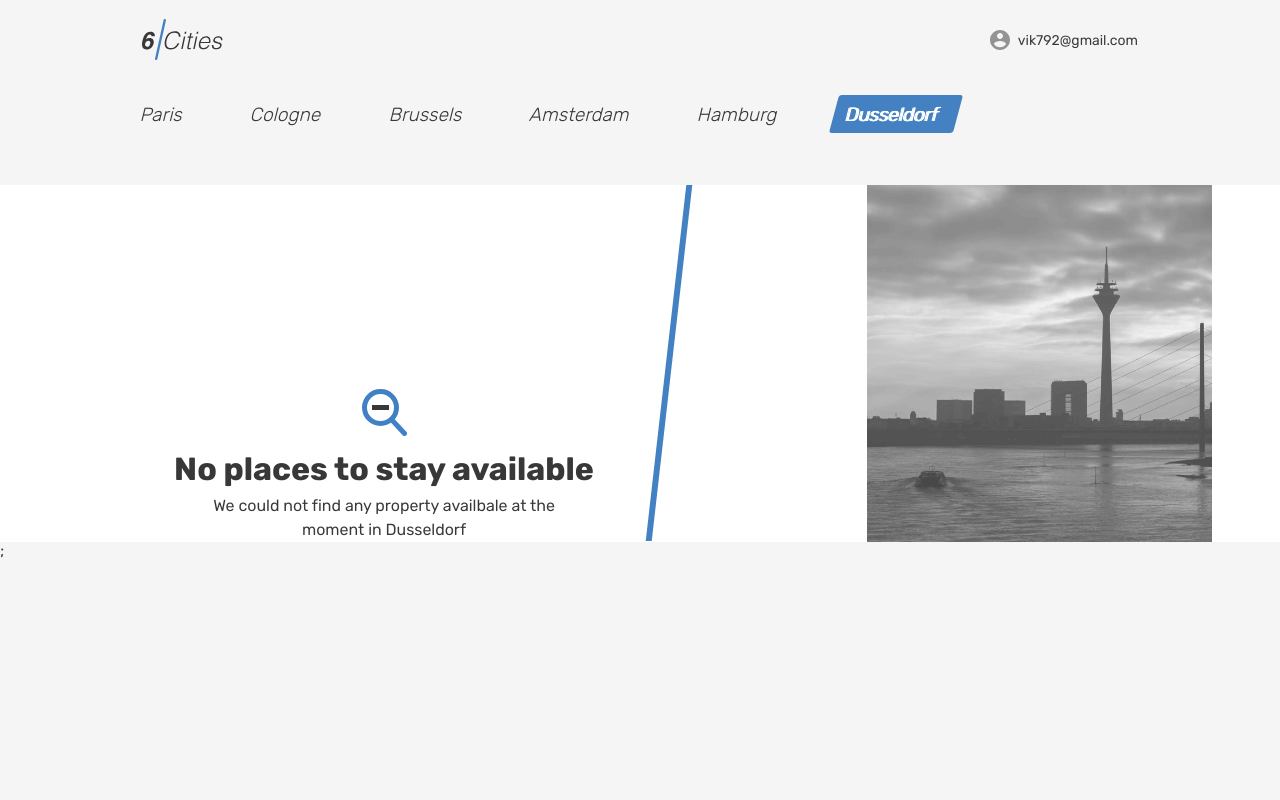
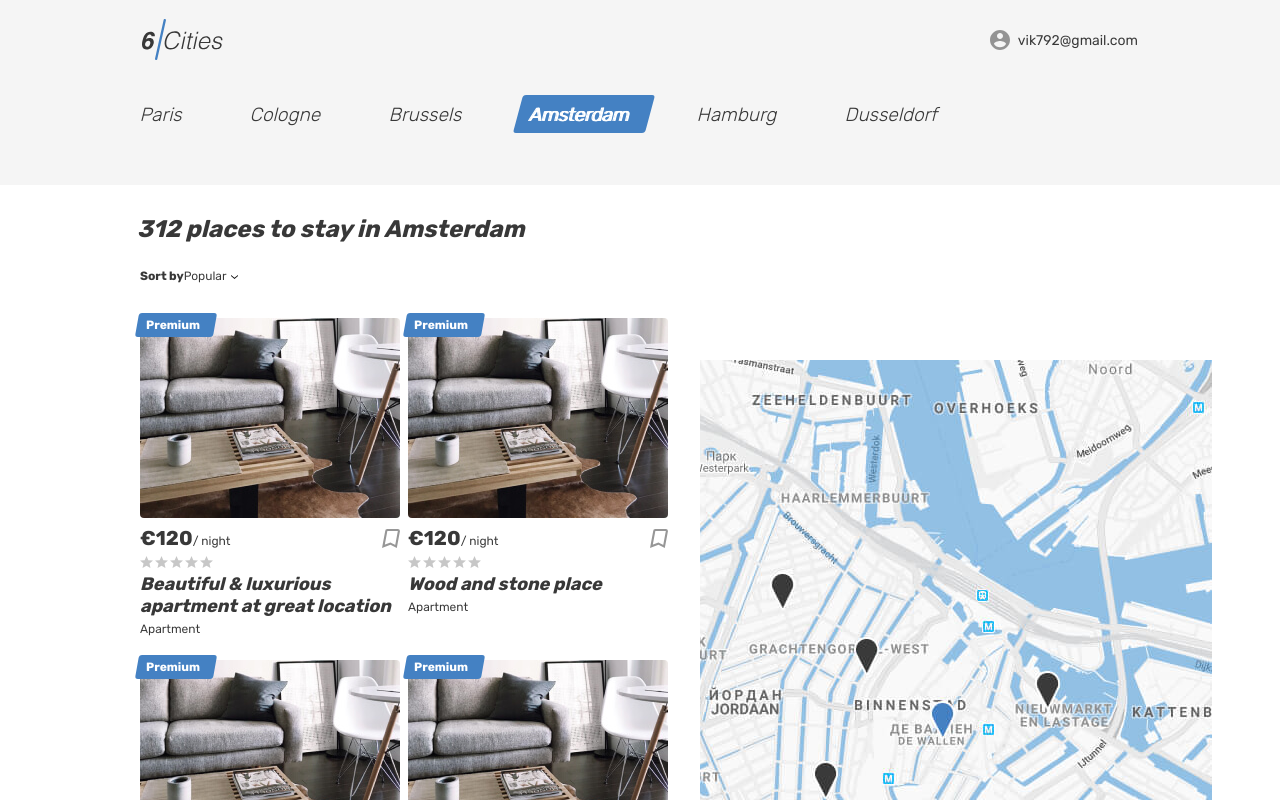
Before and after one commit to vvikota/six-cities, a React app: page / in a window 1280 px wide. Shown: the top 800 px of the page. Built offline with nearby package versions, Linux system fonts and the light colour scheme.

Commit message:
add PropTypes

```diff
--- a/package.json
+++ b/package.json
@@ -25,6 +25,7 @@
     "node": "10"
   },
   "dependencies": {
+    "prop-types": "15.7.2",
     "react": "16.13.1",
     "react-dom": "16.13.1"
   }
--- a/src/components/app/app.jsx
+++ b/src/components/app/app.jsx
@@ -1,8 +1,8 @@
 import React from "react";
+import PropTypes from "prop-types";
 
 const App = (props) => {
-  // eslint-disable-next-line react/prop-types
-  const {userName} = props;
+  const {userName, cardTitles} = props;
 
   return (
     <>
@@ -28,8 +28,7 @@ const App = (props) => {
           </div>
         </div>
       </header>
-
-      <main className="page__main page__main--index page__main--index-empty">
+      <main className="page__main page__main--index">
         <h1 className="visually-hidden">Cities</h1>
         <div className="cities tabs">
           <section className="locations container">
@@ -50,7 +49,7 @@ const App = (props) => {
                 </a>
               </li>
               <li className="locations__item">
-                <a className="locations__item-link tabs__item">
+                <a className="locations__item-link tabs__item tabs__item--active">
                   <span>Amsterdam</span>
                 </a>
               </li>
@@ -60,7 +59,7 @@ const App = (props) => {
                 </a>
               </li>
               <li className="locations__item">
-                <a className="locations__item-link tabs__item tabs__item--active" href="#">
+                <a className="locations__item-link tabs__item" href="#">
                   <span>Dusseldorf</span>
                 </a>
               </li>
@@ -68,14 +67,73 @@ const App = (props) => {
           </section>
         </div>
         <div className="cities__places-wrapper">
-          <div className="cities__places-container cities__places-container--empty container">
-            <section className="cities__no-places">
-              <div className="cities__status-wrapper tabs__content">
-                <b className="cities__status">No places to stay available</b>
-                <p className="cities__status-description">We could not find any property availbale at the moment in Dusseldorf</p>
+          <div className="cities__places-container container">
+            <section className="cities__places places">
+              <h2 className="visually-hidden">Places</h2>
+              <b className="places__found">312 places to stay in Amsterdam</b>
+              <form className="places__sorting" action="#" method="get">
+                <span className="places__sorting-caption">Sort by</span>
+                <span className="places__sorting-type" tabIndex="0">
+                  Popular
+                  <svg className="places__sorting-arrow" width="7" height="4">
+                    <use href="#icon-arrow-select"></use>
+                  </svg>
+                </span>
+                <ul className="places__options places__options--custom places__options">
+                  <li className="places__option places__option--active" tabIndex="0">Popular</li>
+                  <li className="places__option" tabIndex="0">Price: low to high</li>
+                  <li className="places__option" tabIndex="0">Price: high to low</li>
+                  <li className="places__option" tabIndex="0">Top rated first</li>
+                </ul>
+                {/* <select className="places__sorting-type" id="places-sorting">
+                  <option className="places__option" value="popular" selected="">Popular</option>
+                  <option className="places__option" value="to-high">Price: low to high</option>
+                  <option className="places__option" value="to-low">Price: high to low</option>
+                  <option className="places__option" value="top-rated">Top rated first</option>
+                </select> */}
+              </form>
+
+              <div className="cities__places-list places__list tabs__content">
+                {cardTitles.map((it, i) => <article className="cities__place-card place-card" key={i}>
+                  <div className="place-card__mark">
+                    <span>Premium</span>
+                  </div>
+                  <div className="cities__image-wrapper place-card__image-wrapper">
+                    <a href="#">
+                      <img className="place-card__image" src="img/apartment-01.jpg" width="260" height="200" alt="Place image" />
+                    </a>
+                  </div>
+                  <div className="place-card__info">
+                    <div className="place-card__price-wrapper">
+                      <div className="place-card__price">
+                        <b className="place-card__price-value">&euro;120</b>
+                        <span className="place-card__price-text">&#47;&nbsp;night</span>
+                      </div>
+                      <button className="place-card__bookmark-button button" type="button">
+                        <svg className="place-card__bookmark-icon" width="18" height="19">
+                          <use href="#icon-bookmark"></use>
+                        </svg>
+                        <span className="visually-hidden">To bookmarks</span>
+                      </button>
+                    </div>
+                    <div className="place-card__rating rating">
+                      <div className="place-card__stars rating__stars">
+                        <span></span>
+                        <span className="visually-hidden">Rating</span>
+                      </div>
+                    </div>
+                    <h2 className="place-card__name">
+                      <a href="#">{it}</a>
+                    </h2>
+                    <p className="place-card__type">Apartment</p>
+                  </div>
+                </article>
+                )}
               </div>
+
             </section>
             <div className="cities__right-section">
+              <section className="cities__map map"></section>
             </div>
           </div>
         </div>
@@ -85,4 +143,9 @@ const App = (props) => {
   );
 };
 
+App.propTypes = {
+  userName: PropTypes.string.isRequired,
+  cardTitles: PropTypes.array.isRequired,
+};
+
 export default App;
--- a/src/index.js
+++ b/src/index.js
@@ -7,9 +7,18 @@ const init = () => {
     userName: `vik792@gmail.com`,
   };
 
+  const titles = [
+    `Beautiful & luxurious apartment at great location`,
+    `Wood and stone place`,
+    `Canal View Prinsengracht`,
+    `Nice, cozy, warm big bed apartment`,
+    `Wood and stone place`
+  ];
+
   ReactDOM.render(
       <App
         userName={settings.userName}
+        cardTitles={titles}
       />,
       document.querySelector(`#root`)
   );
```
